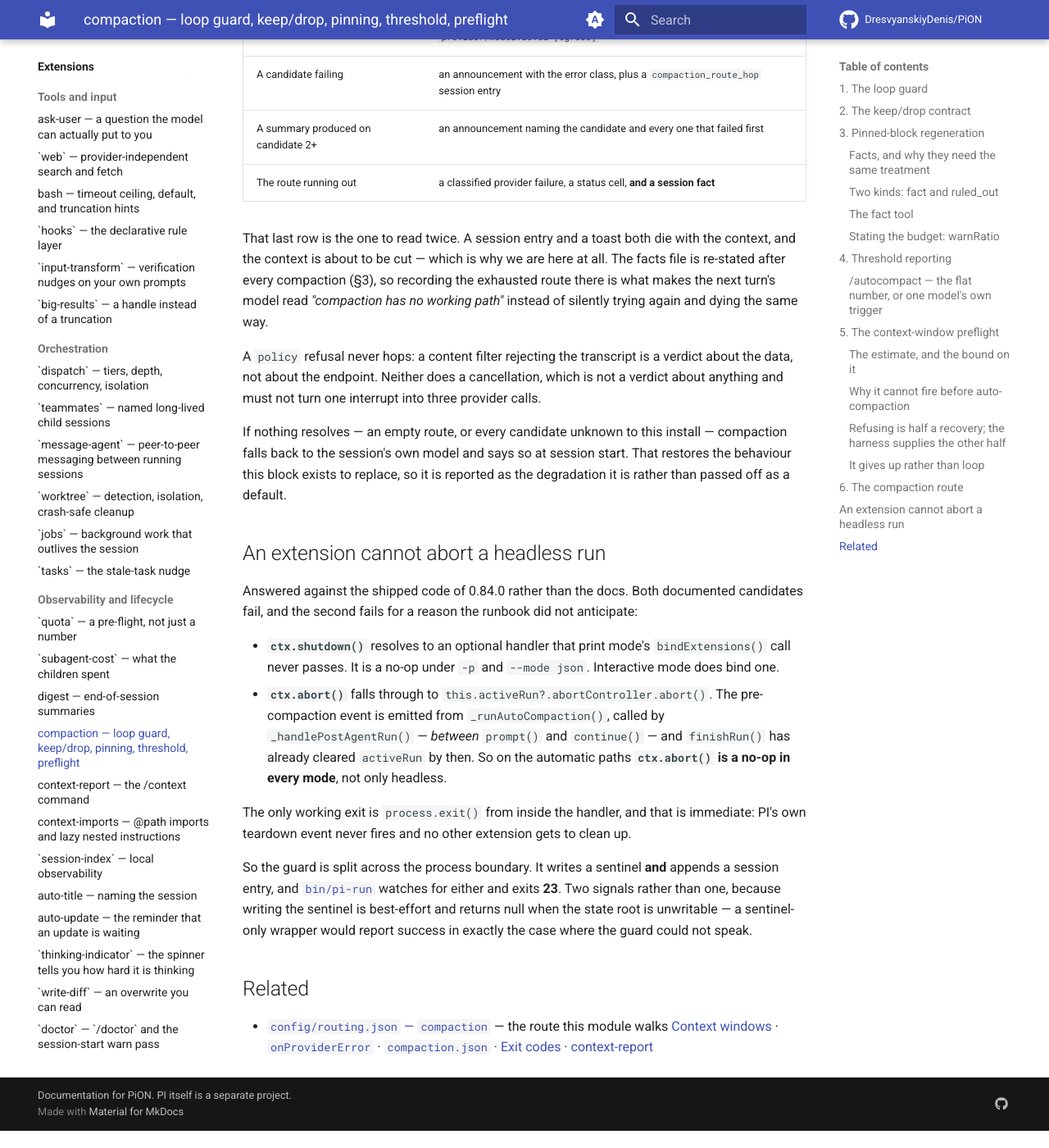
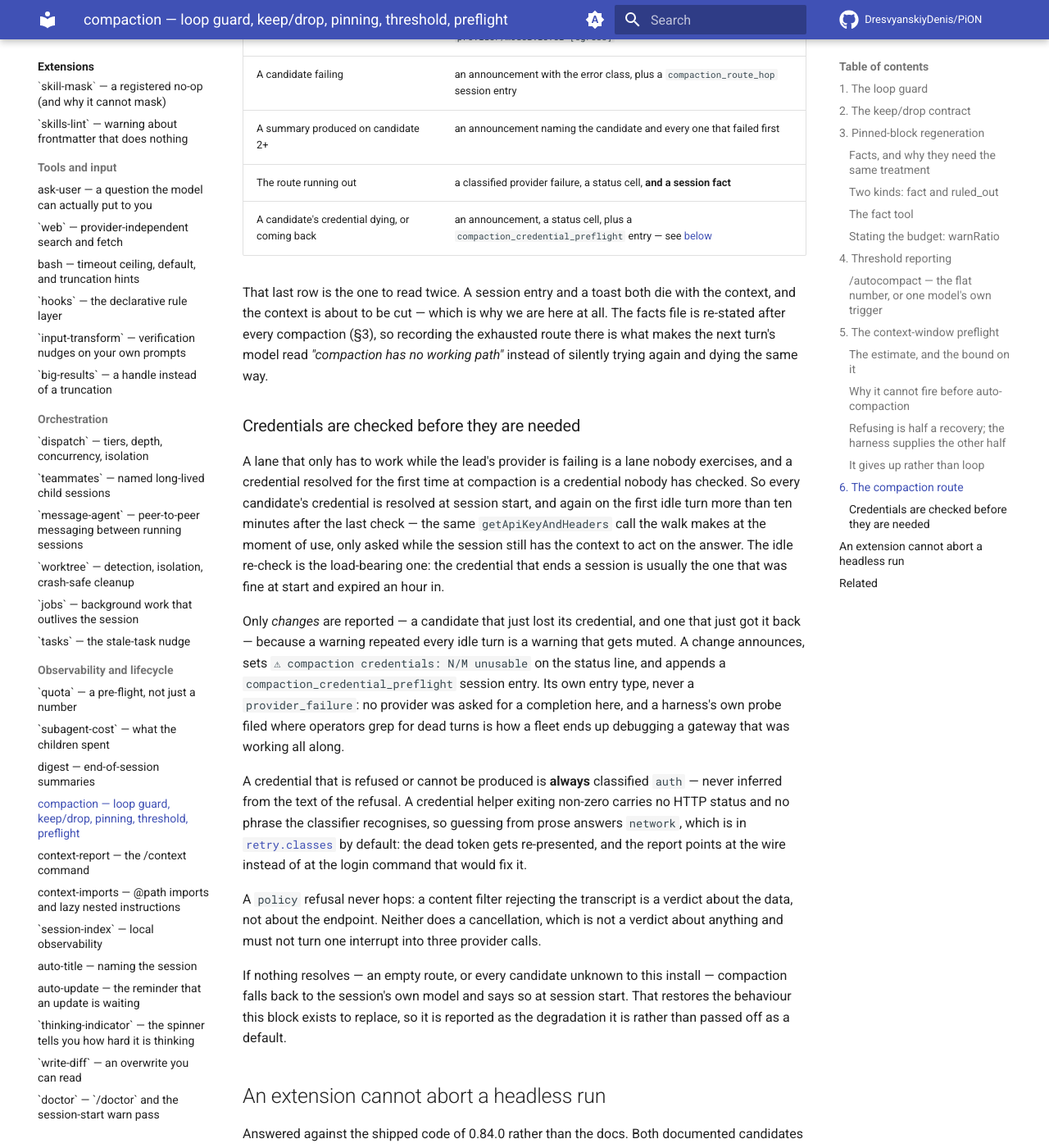
Before and after one commit to DresvyanskiyDenis/PiON, an MkDocs documentation site: the page built from docs/extensions/compaction.md, in a window 1280 px wide and 1400 px high, scrolled down 7927 px. Shown: the whole window at 82% size. Built offline with MkDocs 1.6.1 and Material for MkDocs 9.7.7, drawn with Linux system fonts in a browser that asks for light colours; comment, search, counter and statistics services are not loaded; before the commit the page ends 9306 px from its top, so only the background shows below that.

Commit message:
docs(compaction): document the credential preflight and the auth classification
§6 described the route as "find the model, resolve the credential, call `compact()`"
and said nothing about when that resolution happens, which was accurate right up to the
point where it mattered. Adds a subsection under the route:

  - When the check runs — session start, then the first idle turn more than ten minutes
    after the last — and why the idle one is the load-bearing half rather than a
    refinement of the session-start one.
  - That only transitions are reported, and what a transition produces: an announcement,
    the `⚠ compaction credentials: N/M unusable` status cell, and a
    `compaction_credential_preflight` entry. The entry-type argument is stated where an
    operator building tooling on session entries will read it: this is the harness's own
    probe, not a `provider_failure`, and filing it as one is how a fleet ends up
    debugging a gateway that was working.
  - That a refused credential is always `auth`, never inferred from the refusal's text,
    with the reason spelled out — a credential helper exiting non-zero carries no status
    and no recognisable phrase, so guessing answers `network`, which is retryable by
    default.

Also one row in the "what you see when it matters" table, since that table is what a
reader scans before the prose.

```diff
--- a/docs/extensions/compaction.md
+++ b/docs/extensions/compaction.md
@@ -325,11 +325,36 @@
 | A candidate failing | an announcement with the error class, plus a `compaction_route_hop` session entry |
 | A summary produced on candidate 2+ | an announcement naming the candidate and every one that failed first |
 | The route running out | a classified provider failure, a status cell, **and a session fact** |
+| A candidate's credential dying, or coming back | an announcement, a status cell, plus a `compaction_credential_preflight` entry — see [below](#credentials-are-checked-before-they-are-needed) |
 
 That last row is the one to read twice. A session entry and a toast both die with the context, and
 the context is about to be cut — which is why we are here at all. The facts file is re-stated after
 every compaction (§3), so recording the exhausted route there is what makes the next turn's model
 read *"compaction has no working path"* instead of silently trying again and dying the same way.
+
+### Credentials are checked before they are needed
+
+A lane that only has to work while the lead's provider is failing is a lane nobody exercises, and a
+credential resolved for the first time at compaction is a credential nobody has checked. So every
+candidate's credential is resolved at session start, and again on the first idle turn more than ten
+minutes after the last check — the same `getApiKeyAndHeaders` call the walk makes at the moment of
+use, only asked while the session still has the context to act on the answer. The idle re-check is
+the load-bearing one: the credential that ends a session is usually the one that was fine at start
+and expired an hour in.
+
+Only *changes* are reported — a candidate that just lost its credential, and one that just got it
+back — because a warning repeated every idle turn is a warning that gets muted. A change announces,
+sets `⚠ compaction credentials: N/M unusable` on the status line, and appends a
+`compaction_credential_preflight` session entry. Its own entry type, never a `provider_failure`: no
+provider was asked for a completion here, and a harness's own probe filed where operators grep for
+dead turns is how a fleet ends up debugging a gateway that was working all along.
+
+A credential that is refused or cannot be produced is **always** classified `auth` — never inferred
+from the text of the refusal. A credential helper exiting non-zero carries no HTTP status and no
+phrase the classifier recognises, so guessing from prose answers `network`, which is in
+[`retry.classes`](../configuration/routing.md#retry-the-two-classes-that-are-weather-not-a-verdict)
+by default: the dead token gets re-presented, and the
+report points at the wire instead of at the login command that would fix it.
 
 A `policy` refusal never hops: a content filter rejecting the transcript is a verdict about the
 data, not about the endpoint. Neither does a cancellation, which is not a verdict about anything and
```
